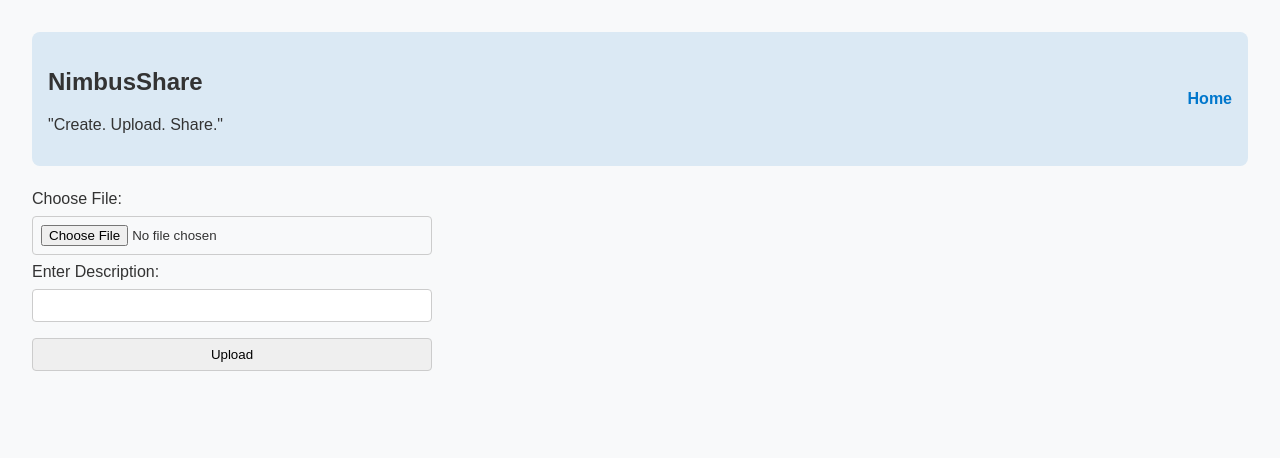
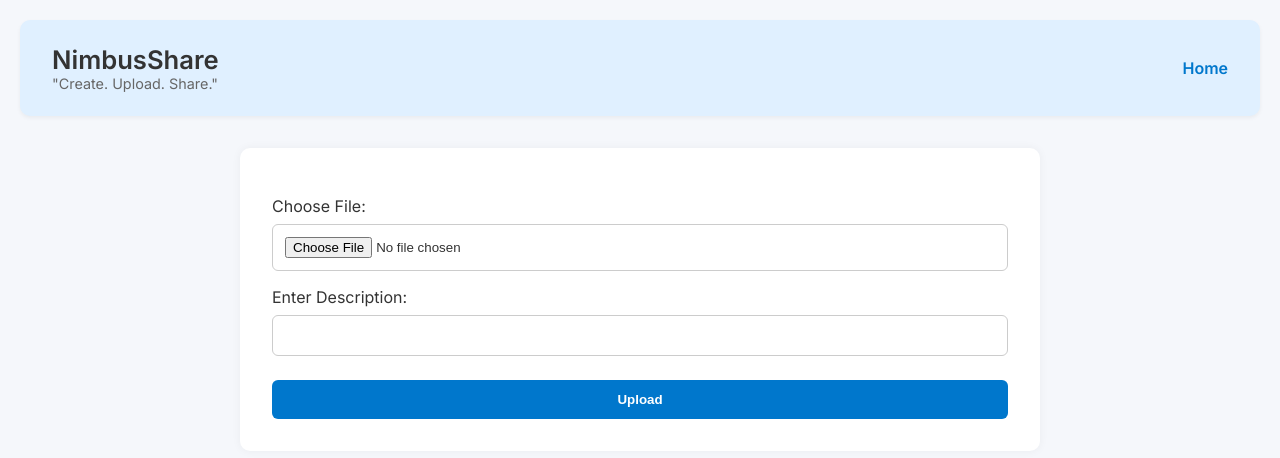
Before and after one commit to ledahalilaj/nimbusshare, a plain HTML site: page upload.html in a window 1280 px wide. Drawn offline with Linux system fonts and the light colour scheme.

Commit message:
Updated UI and styles

```diff
--- a/script.js
+++ b/script.js
@@ -1 +1,43 @@
-console.log("NimbusShare loaded.");
+document.addEventListener("DOMContentLoaded", function () {
+    const form = document.getElementById("uploadForm");
+
+    form.addEventListener("submit", async function (e) {
+        e.preventDefault();
+
+        const fileInput = document.getElementById("fileInput");
+        const descriptionInput = document.getElementById("descriptionInput");
+
+        const file = fileInput.files[0];
+        const description = descriptionInput.value;
+
+        if (!file || !description) {
+            alert("Please choose a file and enter a description.");
+            return;
+        }
+
+        const metadata = {
+            filename: file.name,
+            description: description
+        };
+
+        try {
+            const response = await fetch("https://prod-17.uksouth.logic.azure.com:443/workflows/cbfffdeba49f42308ee7eb371927a232/triggers/When_a_HTTP_request_is_received/paths/invoke?api-version=2016-10-01&sp=%2Ftriggers%2FWhen_a_HTTP_request_is_received%2Frun&sv=1.0&sig=L9gP7uJuIS7IGgrd-TE1UjQCO4M1A16DDPfvQO1O-4M", {
+                method: "POST",
+                headers: {
+                    "Content-Type": "application/json"
+                },
+                body: JSON.stringify(metadata)
+            });
+
+            if (response.ok) {
+                alert("File uploaded and metadata stored!");
+                window.location.href = "index.html"; // go back to homepage
+            } else {
+                const errorText = await response.text();
+                alert("Upload failed: " + errorText);
+            }
+        } catch (err) {
+            alert("Error uploading: " + err.message);
+        }
+    });
+});
--- a/styles.css
+++ b/styles.css
@@ -1,48 +1,106 @@
 body {
-    font-family: Arial, sans-serif;
-    margin: 2rem;
-    background: #f8f9fa;
+    font-family: 'Inter', sans-serif;
+    margin: 0;
+    padding: 20px;
+    background: #f5f7fb;
     color: #333;
   }
 
   header {
+    background: #e0f0ff;
+    padding: 1.5rem 2rem;
+    border-radius: 10px;
     display: flex;
     justify-content: space-between;
     align-items: center;
-    background: #dbe9f4;
-    padding: 1rem;
-    border-radius: 8px;
-    margin-bottom: 1.5rem;
+    margin-bottom: 2rem;
+    box-shadow: 0 2px 4px rgba(0,0,0,0.05);
   }
 
-  a {
-    text-decoration: none;
-    color: #0077cc;
-    font-weight: bold;
+  .logo h2 {
+    margin: 0;
+    font-size: 1.6rem;
+    font-weight: 600;
   }
 
-  input, button, select {
-    margin: 0.5rem 0;
-    padding: 0.5rem;
-    border-radius: 4px;
+  .logo p {
+    margin: 0;
+    font-size: 0.9rem;
+    color: #666;
+  }
+
+  .nav-link {
+    font-weight: bold;
+    color: #0077cc;
+    text-decoration: none;
+  }
+
+  main {
+    max-width: 800px;
+    margin: auto;
+  }
+
+  form {
+    background: white;
+    padding: 2rem;
+    border-radius: 10px;
+    box-shadow: 0 0 10px rgba(0,0,0,0.05);
+    display: flex;
+    flex-direction: column;
+  }
+
+  form label {
+    margin-top: 1rem;
+    font-weight: 500;
+  }
+
+  input[type="file"],
+  input[type="text"] {
+    padding: 0.75rem;
+    border: 1px solid #ccc;
+    border-radius: 6px;
+    margin-top: 0.5rem;
+  }
+
+  button {
+    margin-top: 1.5rem;
+    padding: 0.75rem;
+    background-color: #0077cc;
+    color: white;
+    font-weight: bold;
+    border: none;
+    border-radius: 6px;
+    cursor: pointer;
+    transition: background 0.3s ease;
+  }
+
+  button:hover {
+    background-color: #005fa3;
+  }
+
+  .search-input {
+    width: 100%;
+    padding: 0.75rem;
+    margin-bottom: 1rem;
+    border-radius: 6px;
     border: 1px solid #ccc;
   }
 
-  form {
-    display: flex;
-    flex-direction: column;
-    max-width: 400px;
+  .filter-buttons {
+    margin-bottom: 1rem;
   }
 
   #mediaGrid {
     display: grid;
-    grid-template-columns: repeat(auto-fill, minmax(140px, 1fr));
+    grid-template-columns: repeat(auto-fill, minmax(180px, 1fr));
     gap: 1rem;
   }
+
   .media-card {
     background: white;
+    padding: 1rem;
     border: 1px solid #ddd;
-    padding: 1rem;
-    border-radius: 6px;
+    border-radius: 8px;
     text-align: center;
+    box-shadow: 0 1px 3px rgba(0,0,0,0.05);
   }
--- a/upload.html
+++ b/upload.html
@@ -1,18 +1,21 @@
 <!DOCTYPE html>
-<html>
+<html lang="en">
 <head>
+  <meta charset="UTF-8" />
   <title>Upload | NimbusShare</title>
   <link rel="stylesheet" href="styles.css">
+  <link href="https://fonts.googleapis.com/css2?family=Inter:wght@400;600&display=swap" rel="stylesheet">
 </head>
 <body>
   <header>
-    <div>
+    <div class="logo">
       <h2>NimbusShare</h2>
       <p>"Create. Upload. Share."</p>
     </div>
-    <a href="index.html">Home</a>
+    <a class="nav-link" href="index.html">Home</a>
   </header>
 
+  <main>
     <form id="uploadForm">
       <label>Choose File:</label>
       <input type="file" id="fileInput" required>
@@ -22,6 +25,7 @@
 
       <button type="submit">Upload</button>
     </form>
+  </main>
 
   <script src="script.js"></script>
 </body>
```
Also changed, not shown: index.html (+9 -5 lines), preview.html (+8 -5 lines). Lines whose indentation alone changed are shown as unchanged.
